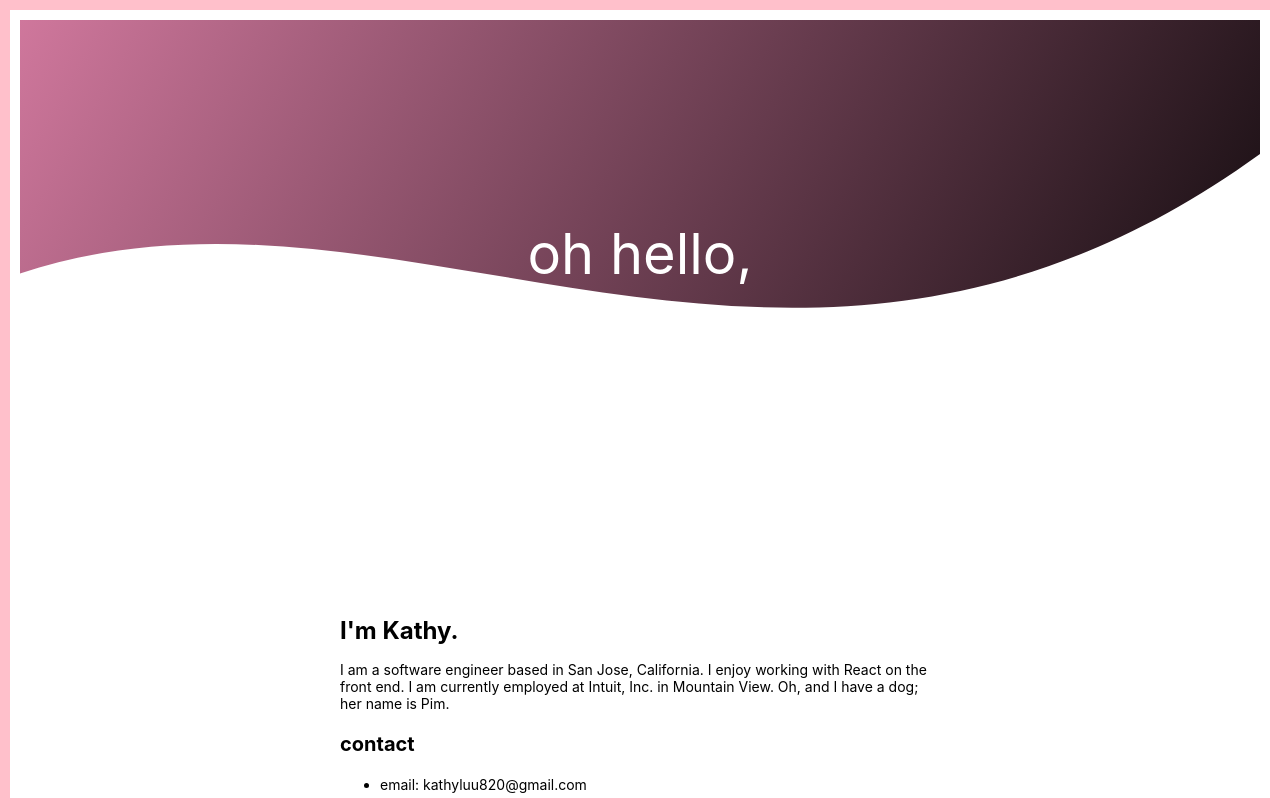
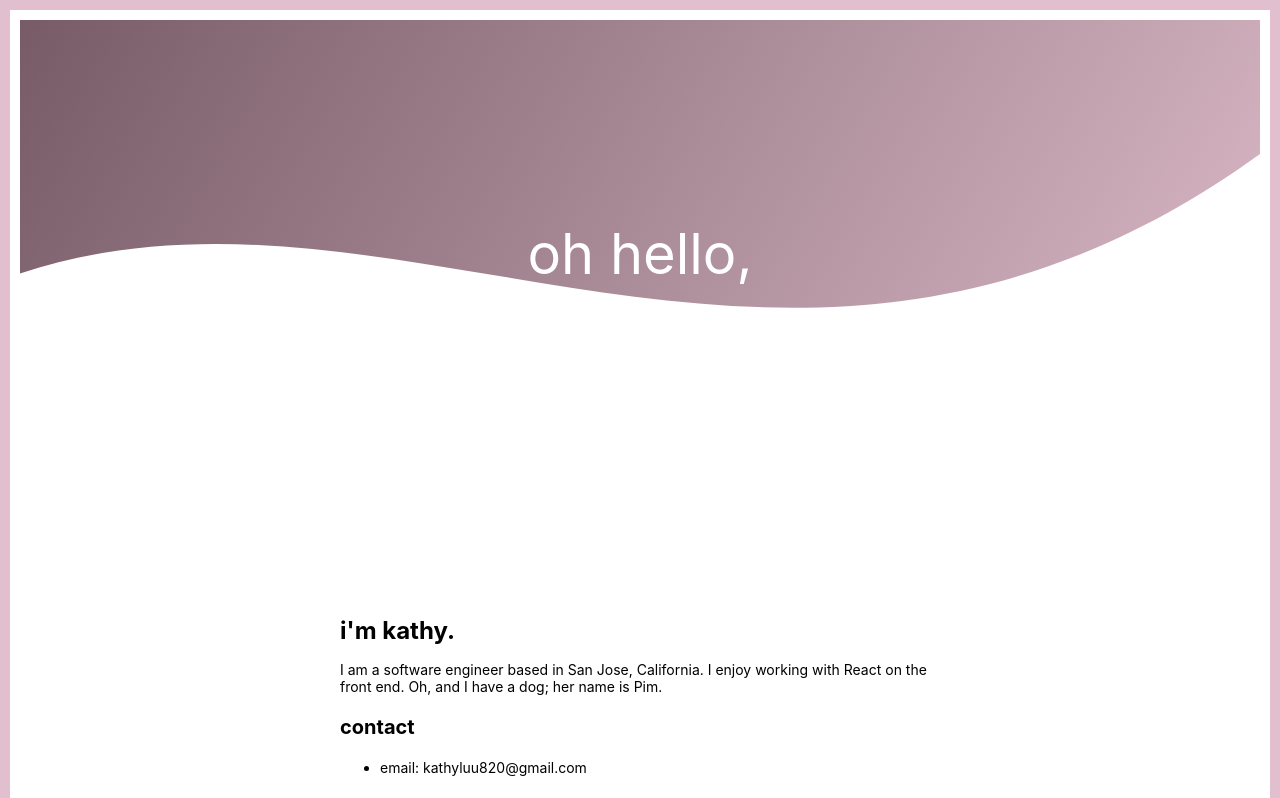
Before and after one commit to k3luu/kathyluu.io, a React (Create React App) app: page / in a window 1280 px wide. Shown: the top 798 px of the page. Built offline with nearby package versions, Linux system fonts and the light colour scheme.

Commit message:
some changes

```diff
--- a/src/App.css
+++ b/src/App.css
@@ -4,7 +4,7 @@ html {
 
 body {
   font-size: 1.4rem;
-  border: 10px solid pink;
+  border: 10px solid #e2bfce;
 }
 
 h1 {
@@ -24,7 +24,7 @@ h3 {
   display: flex;
   justify-content: center;
   font-size: calc(40px + 2vmin);
-  background: linear-gradient(120deg, #cf779c 0%, #020202 100%);
+  background: linear-gradient(120deg, #775c67 0%, #e2bfce 100%);
   color: #fff;
   text-align: center;
   padding-top: 200px;
--- a/src/App.js
+++ b/src/App.js
@@ -11,11 +11,11 @@ function App() {
       </header>
 
       <div className="main__content">
-        <h1>I'm Kathy.</h1>
+        <h1>i'm kathy.</h1>
         <p>
           I am a software engineer based in San Jose, California. I enjoy
-          working with React on the front end. I am currently employed at
-          Intuit, Inc. in Mountain View. Oh, and I have a dog; her name is Pim.
+          working with React on the front end. Oh, and I have a dog; her name is
+          Pim.
         </p>
 
         <h3>contact</h3>
```
